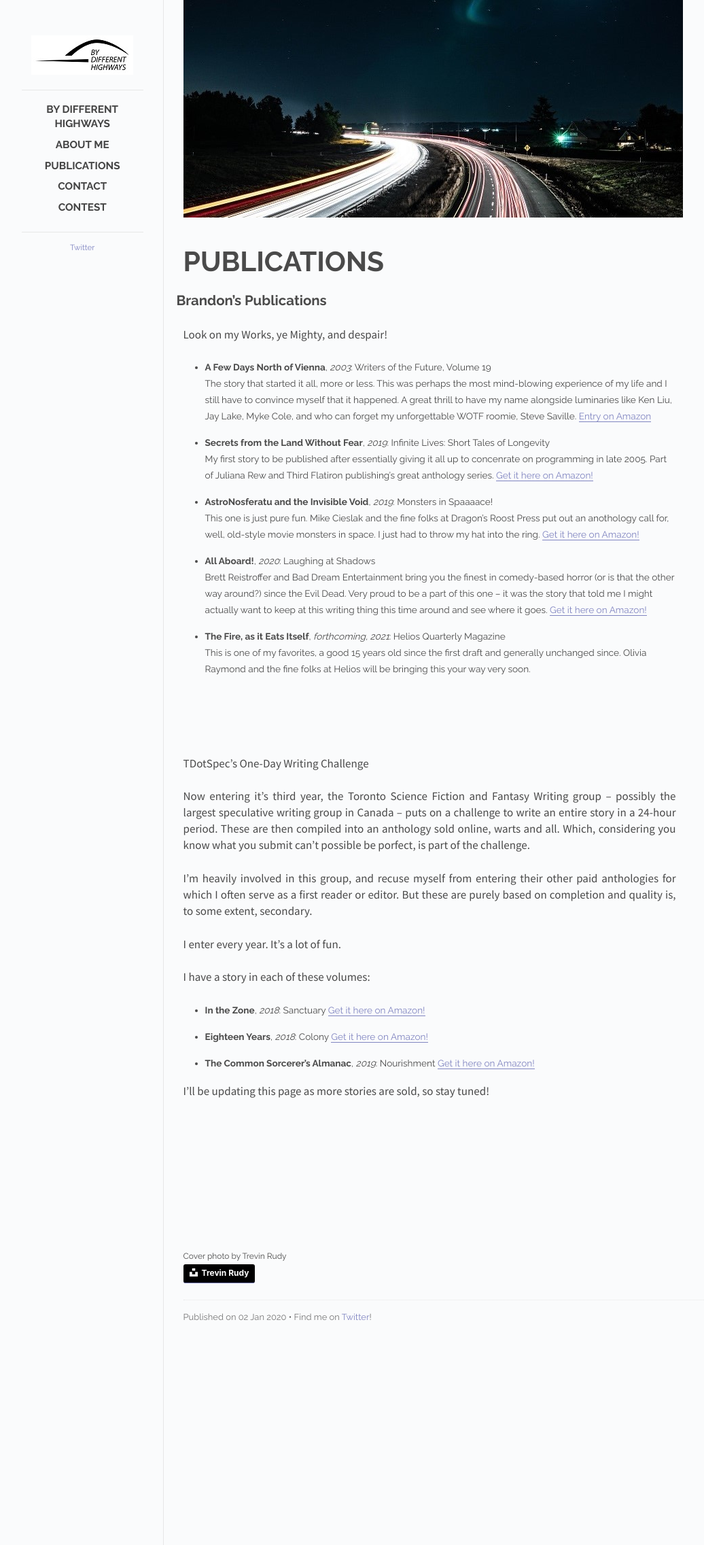
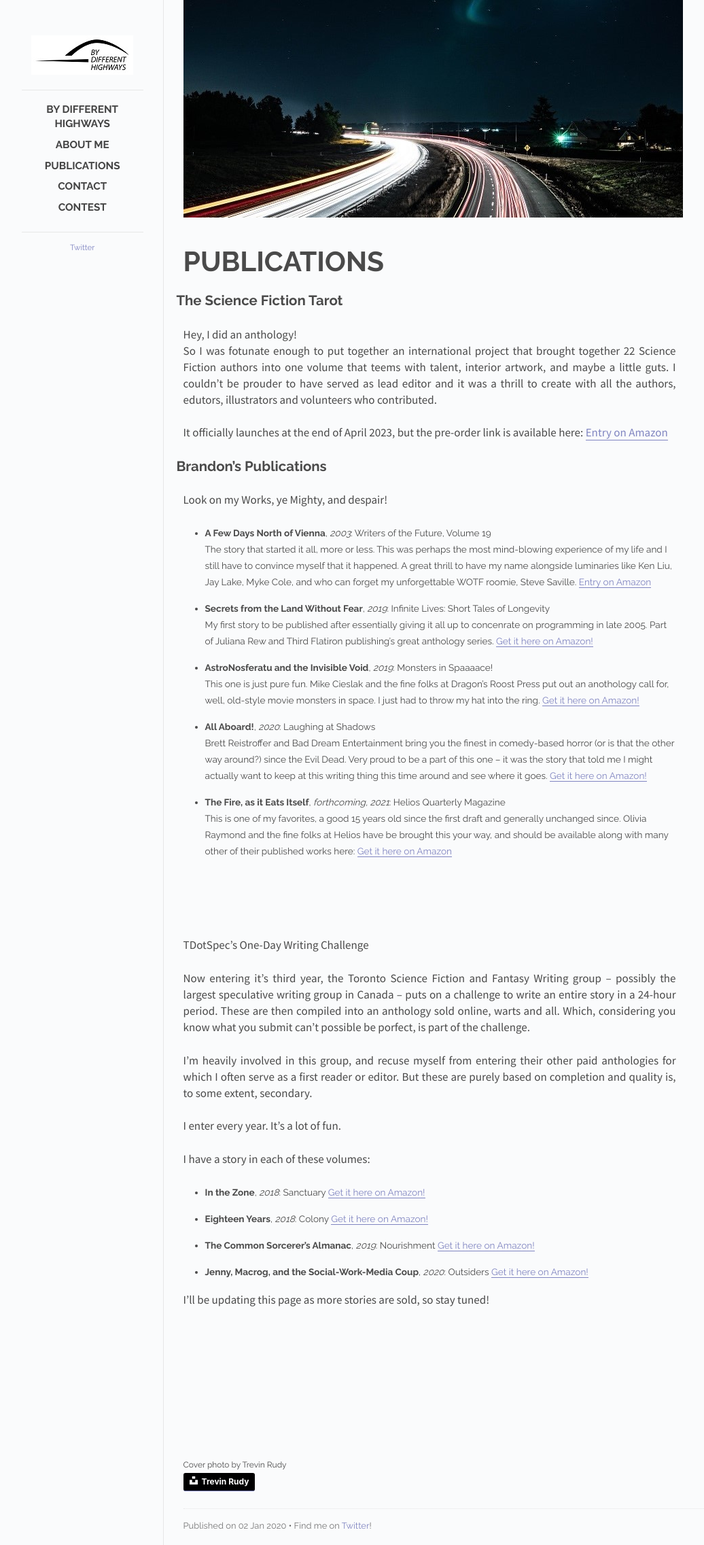
Before and after one commit to Butler-Brand/Butler-Brand.github.io, a Jekyll site: the page built from _posts/2020-01-02-publications-post.md, in a window 1280 px wide. Shown: the whole page at 68% size, without its empty margins (118-1154 px from the left). Built offline with Jekyll 4.4.1, drawn with Linux system fonts in a browser that asks for light colours; Markdown is read by kramdown in place of the engine named in the settings.

Commit message:
Update 2020-01-02-publications-post.md
Update to the publications page

```diff
--- a/_posts/2020-01-02-publications-post.md
+++ b/_posts/2020-01-02-publications-post.md
@@ -6,6 +6,17 @@ date:   2020-01-02 6:30:00
 categories: posts
 order: 3
 ---
+
+## The Science Fiction Tarot
+
+Hey, I did an anthology!
+<br />
+So I was fotunate enough to put together an international project that brought together 22 Science Fiction authors into one volume that teems with talent, interior artwork,
+and maybe a little guts. I couldn't be prouder to have served as lead editor and it was a thrill to create with all the authors, edutors, illustrators and volunteers who contributed.
+
+It officially launches at the end of April 2023, but the pre-order link is available here:
+<a href="https://www.amazon.com/dp/B0BWBY5RVS" target="_blank">Entry on Amazon</a>
+
 
 ## Brandon's Publications
 
@@ -33,8 +44,9 @@ Look on my Works, ye Mighty, and despair!
 	<a href="https://www.amazon.com/Laughing-at-Shadows-Brett-Reistroffer-ebook/dp/B0829GBNRW/ref=pd_rhf_se_p_img_8?_encoding=UTF8&psc=1&refRID=F2VTBN08SV5M4SZWE2R7" target="_blank">Get it here on Amazon!</a>
 	<br />
 * <strong>The Fire, as it Eats Itself</strong>, <em>forthcoming, 2021</em>: Helios Quarterly Magazine<br />
-	This is one of my favorites, a good 15 years old since the first draft and generally unchanged since. Olivia Raymond and the fine folks at Helios will
-	be bringing this your way very soon.
+	This is one of my favorites, a good 15 years old since the first draft and generally unchanged since. Olivia Raymond and the fine folks at Helios have
+	be brought this your way, and should be available along with many other of their published works here:
+	<a href="https://www.amazon.ca/gp/product/B09CJB84ZC?tag=books2read02-20" target="_blank">Get it here on Amazon</a>
 
 <p>&nbsp;</p>
 <p>&nbsp;</p>
@@ -55,6 +67,7 @@ I have a story in each of these volumes:
 * <strong>In the Zone</strong>, <em>2018</em>: Sanctuary <a href="https://www.amazon.ca/dp/B07JC8T36D/ref=dp-kindle-redirect?_encoding=UTF8&btkr=1" target="_blank">Get it here on Amazon!</a>
 * <strong>Eighteen Years</strong>, <em>2018</em>: Colony <a href="https://www.amazon.ca/Colony-one-shot-anthology-speculative-One-shot-ebook/dp/B07ZBKCR2S/ref=pd_rhf_se_p_img_6?_encoding=UTF8&psc=1&refRID=T8WAW8B3CH3X6X2CNNA4" target="_blank">Get it here on Amazon!</a>
 * <strong>The Common Sorcerer's Almanac</strong>, <em>2019</em>: Nourishment <a href="https://www.amazon.ca/Nourishment-One-Shot-Anthology-Speculative-speculative-ebook/dp/B07YF1P4GW/ref=pd_rhf_dp_p_img_4?_encoding=UTF8&psc=1&refRID=1QJ9B8ZBV9N28XKA7SEX" target="_blank">Get it here on Amazon!</a>
+* <strong>Jenny, Macrog, and the Social-Work-Media Coup</strong>, <em>2020</em>: Outsiders <a href="https://www.amazon.ca/Outsiders-One-Shot-Anthology-Speculative-Fiction/dp/1999203682" target="_blank">Get it here on Amazon!</a>
 
 
 I'll be updating this page as more stories are sold, so stay tuned!
```
